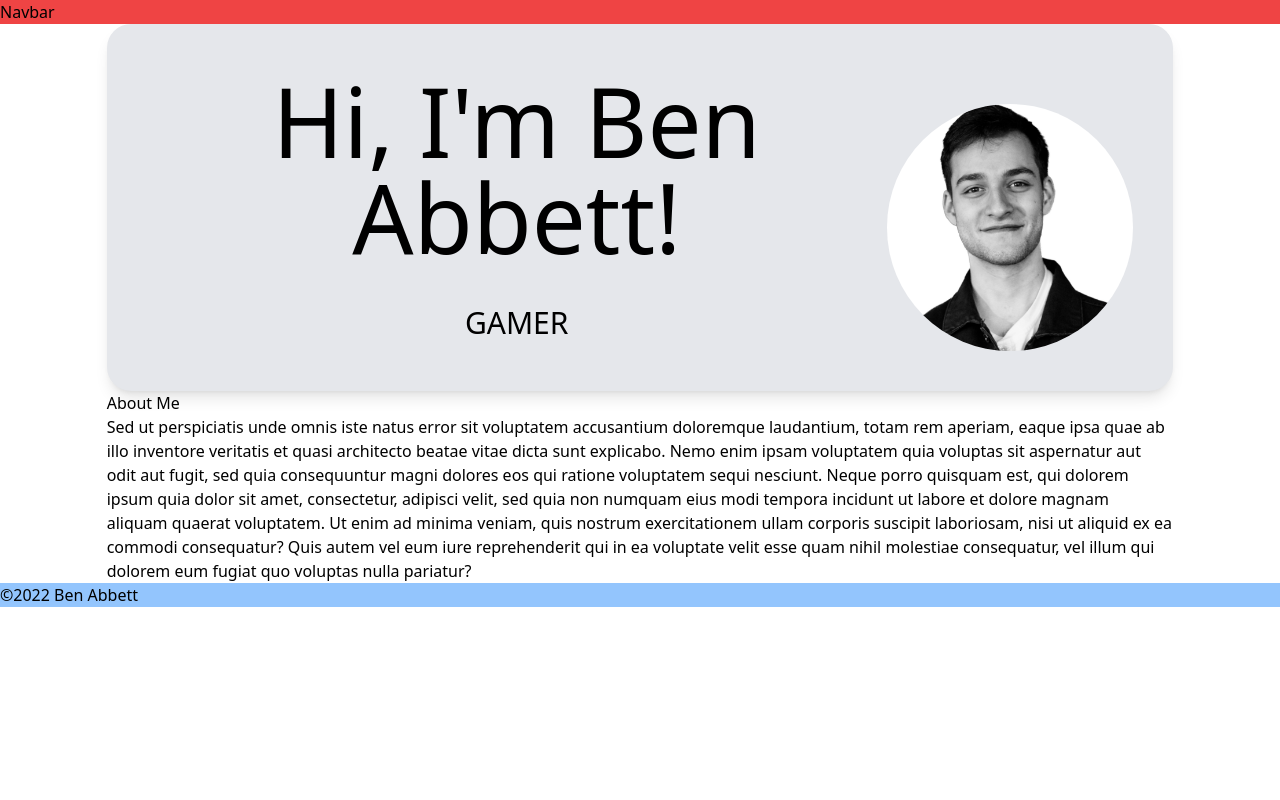
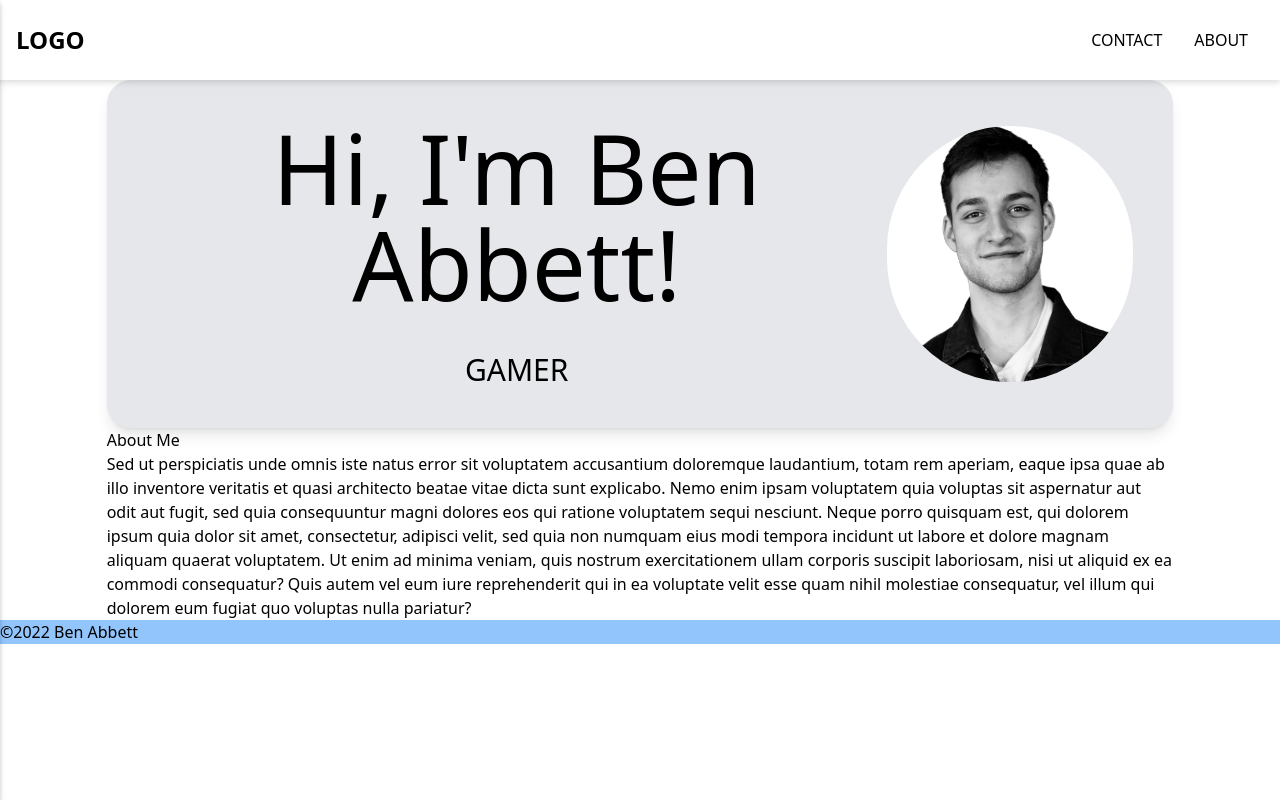
Before and after one commit to babbett/abbett-dev, a Next.js app in the folder abbett-dev/abbett-dev-site/: page / in a window 1280 px wide. Built offline with nearby package versions, Linux system fonts and the light colour scheme.

Commit message:
Add simple navbar

```diff
--- a/abbett-dev/abbett-dev-site/components/Navbar.tsx
+++ b/abbett-dev/abbett-dev-site/components/Navbar.tsx
@@ -1,7 +1,69 @@
+import { Dispatch, SetStateAction, useState } from "react";
+
+type NavProps = {
+    to: string,
+    children: React.ReactNode,
+};
+
+type MobileProps = {
+    open: boolean,
+    setOpen: Dispatch<SetStateAction<boolean>>,
+}
+
+function NavLink({ to, children }: NavProps) {
+    return <a href={to} className={`mx-4`}>
+        {children}
+    </a>
+}
+
+function MobileNav({ open, setOpen }: MobileProps) {
+    return (
+        <div className={`absolute top-0 left-0 h-screen w-screen bg-white transform ${open ? "-translate-x-0" : "-translate-x-full"} transition-transform duration-300 ease-in-out filter drop-shadow-md `}>
+            <div className="flex items-center justify-center filter drop-shadow-md bg-white h-20"> {/*logo container*/}
+                <a className="text-xl font-semibold" href="/">LOGO</a>
+            </div>
+            <div className="flex flex-col ml-4">
+                <a className="text-xl font-medium my-4" href="/about" onClick={() => setTimeout(() => {setOpen(!open)}, 100)}>
+                    About
+                </a>
+                <a className="text-xl font-normal my-4" href="/contact" onClick={() => setTimeout(() => {setOpen(!open)}, 100)}>
+                    Contact
+                </a>
+            </div>
+        </div>
+    )
+}
+
 function Navbar() {
+    const [open, setOpen] = useState(false)
     return (
-        <div className="bg-red-500">Navbar</div>
-    );
+        <nav className="flex filter drop-shadow-md bg-white px-4 py-4 h-20 items-center">
+            <MobileNav open={open} setOpen={setOpen}/>
+            <div className="w-3/12 flex items-center">
+                <a className="text-2xl font-semibold" href="/">LOGO</a>
+            </div>
+            <div className="w-9/12 flex justify-end items-center">
+
+                <div className="z-50 flex relative w-8 h-8 flex-col justify-between items-center md:hidden" onClick={() => {
+                    setOpen(!open)
+                }}>
+                    {/* hamburger button */}
+                    <span className={`h-1 w-full bg-black rounded-lg transform transition duration-300 ease-in-out ${open ? "rotate-45 translate-y-3.5" : ""}`} />
+                    <span className={`h-1 w-full bg-black rounded-lg transition-all duration-300 ease-in-out ${open ? "w-0" : "w-full"}`} />
+                    <span className={`h-1 w-full bg-black rounded-lg transform transition duration-300 ease-in-out ${open ? "-rotate-45 -translate-y-3.5" : ""}`} />
+                </div>
+
+                <div className="hidden md:flex">
+                    <NavLink to="/contact">
+                        CONTACT
+                    </NavLink>
+                    <NavLink to="/about">
+                        ABOUT
+                    </NavLink>
+                </div>
+            </div>
+        </nav>
+    )
 }
 
 export default Navbar;
--- a/abbett-dev/abbett-dev-site/components/ProfilePic.tsx
+++ b/abbett-dev/abbett-dev-site/components/ProfilePic.tsx
@@ -2,10 +2,10 @@ import Image from "next/image";
 
 function ProfilePic() {
     return (
-        <div className="basis-1/4 place-self-center sm:mt-10">
+        <div className="basis-1/4 place-self-center">
             <picture>
                 <source srcSet="/me-bw.png" type="image/png" />
-                <img src="/me.png" alt="Profile"  className="rounded-full"/>
+                <img src="/me.png" alt="Profile"  className="rounded-full h-64"/>
             </picture>
         </div>
     );
```
